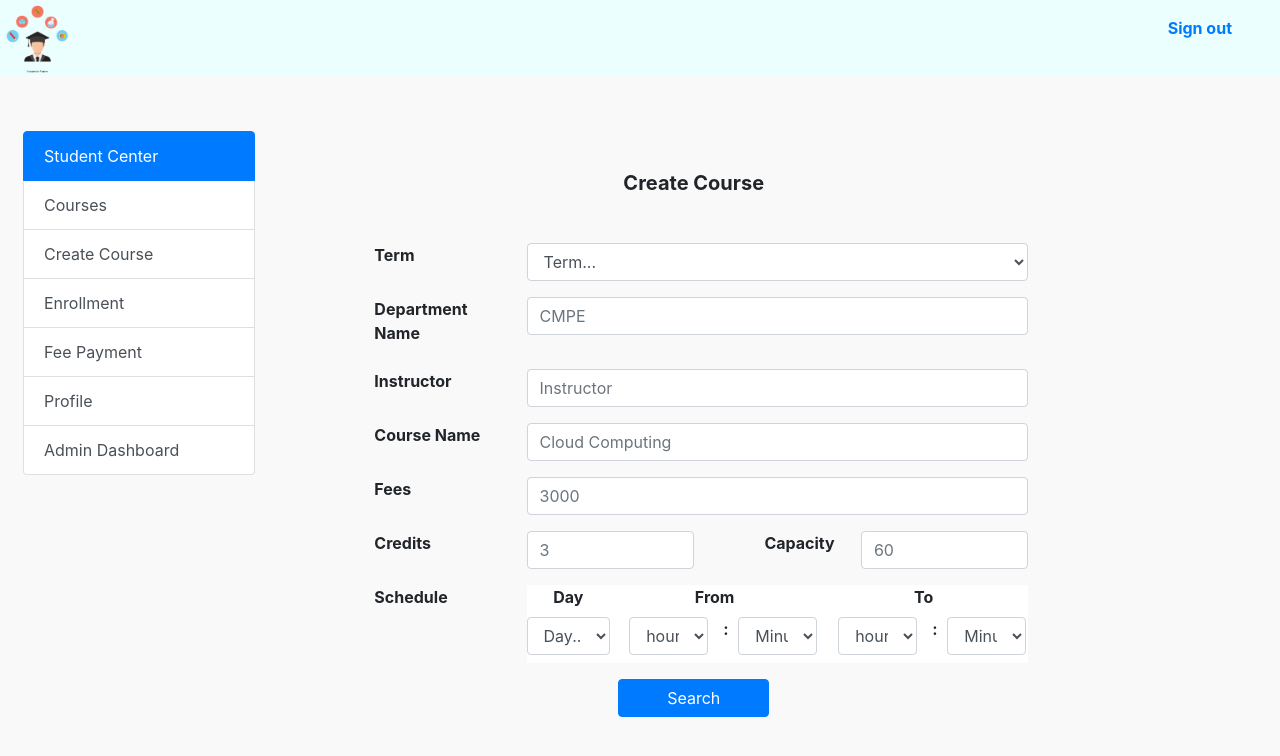
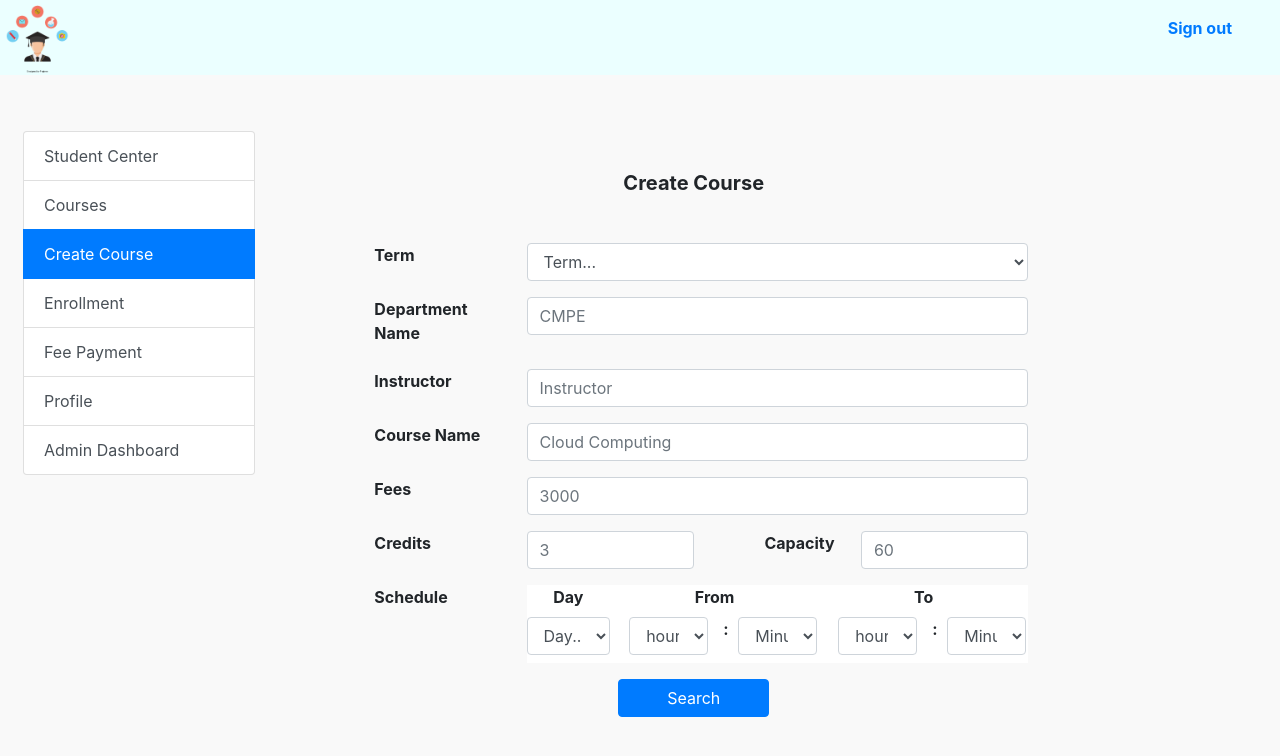
Before and after one commit to akhianand/University-Management-System, a React (Create React App) app in the folder frontend/student-portal/: page /createcourse in a window 1280 px wide. Shown: the top 756 px of the page. Built offline with nearby package versions, Linux system fonts and the light colour scheme.

Commit message:
Correcting SidePane active

```diff
--- a/frontend/student-portal/src/components/Course/CoursesSearch.js
+++ b/frontend/student-portal/src/components/Course/CoursesSearch.js
@@ -93,7 +93,7 @@ class CoursesSearch extends Component {
                 <Header />
                 <div className="bg-grey" style={style}>
                     <div className="row mt-5 container">
-                        <SidePane/>
+                        <SidePane active="Courses"/>
                         <div className="main-container col-9">
                             <section id="cover">
                                 <div id="cover-caption">
--- a/frontend/student-portal/src/components/Course/CreateCourse.js
+++ b/frontend/student-portal/src/components/Course/CreateCourse.js
@@ -123,7 +123,7 @@ class CreateCourse extends Component{
                 <Header />
                 <div className="bg-grey" style={style}>
                     <div className="row mt-5 container">
-                        <SidePane/>
+                        <SidePane active="Create Course"/>
                         <div className="main-container col-9">
                             <section id="cover">
                                 <div id="cover-caption">
--- a/frontend/student-portal/src/components/Home/Home.js
+++ b/frontend/student-portal/src/components/Home/Home.js
@@ -11,7 +11,7 @@ class Home extends Component {
             <div className="home-parent-container">
                 <Header />
                 <div className="row mt-5 container">
-                    <SidePane/>
+                    <SidePane active="Student Center"/>
                     <div className="main-container col-9">
 
                         <div className="p-4">
--- a/frontend/student-portal/src/components/SidePane/SidePane.js
+++ b/frontend/student-portal/src/components/SidePane/SidePane.js
@@ -2,18 +2,24 @@ import React, {Component} from 'react';
 
 
 class SidePane extends Component {
+    constructor(props) {
+        super(props)
+        this.state = {
+            active : this.props.active
+        }
+    }
     render() {
         return (
              <div className="side-pane col-3">
                 <div className="p-2">
                     <div className="list-group">
-                        <a href="/" className="list-group-item list-group-item-action active">Student Center</a>
-                        <a href="/courses" className="list-group-item list-group-item-action">Courses</a>
-                        <a href="/createcourse" className="list-group-item list-group-item-action">Create Course</a>
-                        <a href="#" className="list-group-item list-group-item-action">Enrollment</a>
-                        <a href="#" className="list-group-item list-group-item-action">Fee Payment</a>
-                        <a href="#" className="list-group-item list-group-item-action">Profile</a>
-                        <a href="#" className="list-group-item list-group-item-action">Admin Dashboard</a>
+                        <a href="/" className={"list-group-item list-group-item-action "+ (this.state.active ==="Student Center" ?" active":"") }>Student Center</a>
+                        <a href="/courses" className={"list-group-item list-group-item-action" + (this.state.active ==="Courses" ?" active":"")}>Courses</a>
+                        <a href="/createcourse" className={"list-group-item list-group-item-action" + (this.state.active ==="Create Course" ?" active":"")}>Create Course</a>
+                        <a href="#" className={"list-group-item list-group-item-action" + (this.state.active ==="Enrollment" ?" active":"")}>Enrollment</a>
+                        <a href="#" className={"list-group-item list-group-item-action" + (this.state.active ==="Fee Payment" ?" active":"")}>Fee Payment</a>
+                        <a href="#" className={"list-group-item list-group-item-action" + (this.state.active ==="Profile" ?" active":"")}>Profile</a>
+                        <a href="#" className={"list-group-item list-group-item-action" + (this.state.active ==="Admin Dashboard" ?" active":"")}>Admin Dashboard</a>
                     </div>
                 </div>
             </div>
```
